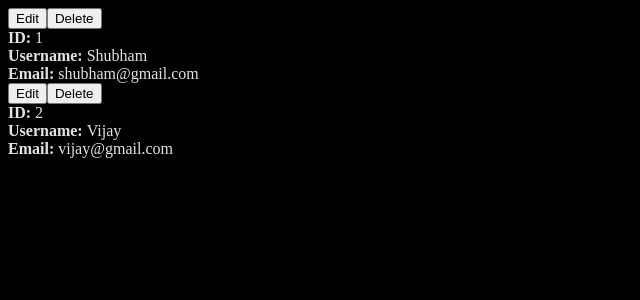
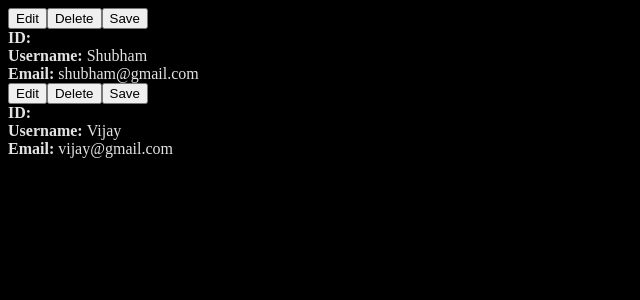
Before and after one commit to Pinche14/Practice, a React (Create React App) app in the folder frontend/: page / in a window 1280 px wide. Shown: the top 300 px of the page, without its empty margins (0-640 px from the left). Built offline with nearby package versions, Linux system fonts and the light colour scheme.

Commit message:
new commit

```diff
--- a/frontend/src/components/UserDetails.jsx
+++ b/frontend/src/components/UserDetails.jsx
@@ -3,6 +3,7 @@ import PropTypes from 'prop-types';
 const UserDetails = ({user}) => {
   const [isEditing, setIsEditing] = useState(false)
   const [username, setUsername] = useState(user.username)
+  const [email, setEmail] = useState(user.email)
   console.log(isEditing)
   return (
     <div>
@@ -11,18 +12,19 @@ const UserDetails = ({user}) => {
         onClick={() => {
           setIsEditing((currentState) => !currentState)
         }}
-        >Edit</button>
+        >Edit
+        </button>
         <button>Delete</button>
+        <button>Save</button>
       </div>
       <div key={user.id}>
           <b>ID: </b>
-          {isEditing ? (<input value={user.id}/>) :( <span>{user.id}</span>)}
           <br/>
           <b>Username: </b>
           {isEditing ? <input name='username' id="username"/> : <span>{user.username}</span>}
           <br/>
           <b>Email: </b>
-          {isEditing ? <input value={user.email}/> : <span>{user.email}</span>}
+          {isEditing ? <input name='email' id="email"/> : <span>{user.email}</span>}
       </div>
     </div>
 
```
